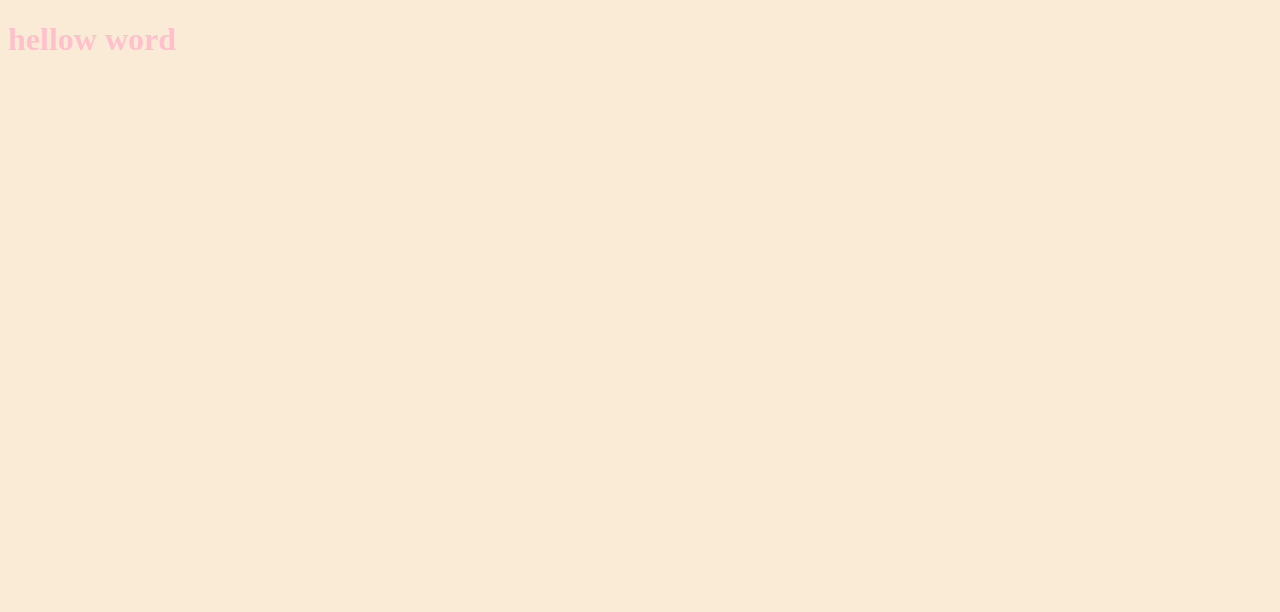
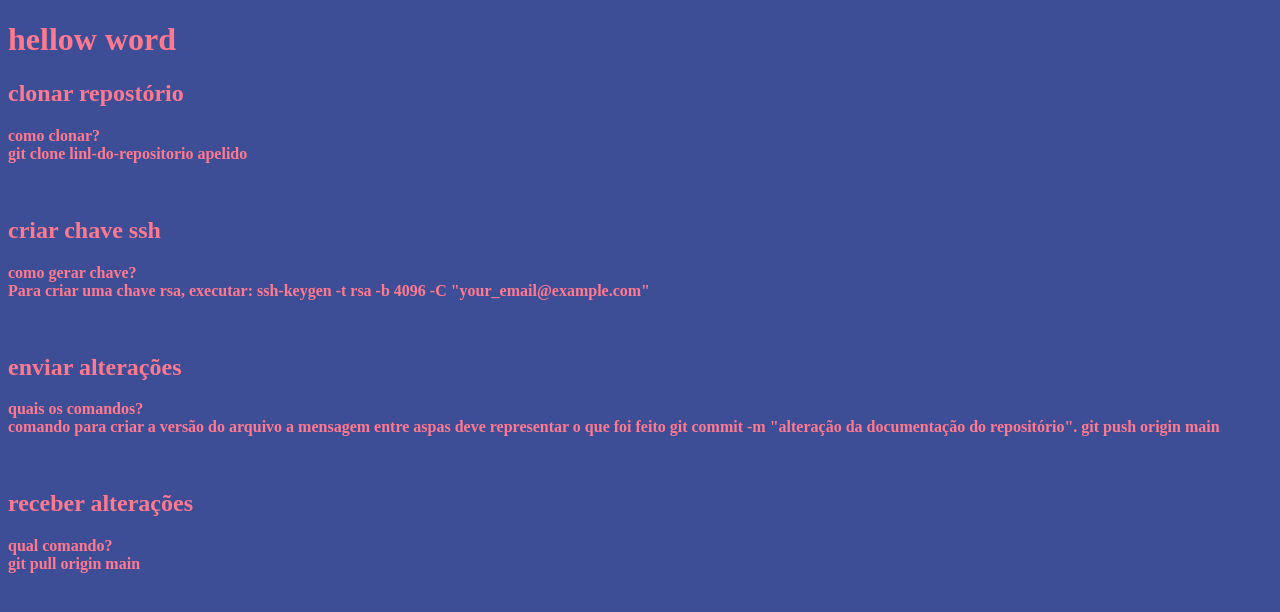
Before and after one commit to function404/hello_word, a plain HTML site: page index.html in a window 1280 px wide. Drawn offline with Linux system fonts and the light colour scheme.

Commit message:
alterei as perguntas

```diff
--- a/assets/css/estilo.css
+++ b/assets/css/estilo.css
@@ -1,5 +1,5 @@
 body {
-    background-color: antiquewhite;
-    color: pink;
+    background-color: rgb(62, 78, 150);
+    color: rgb(255, 121, 143);
     font-weight: bold;
 }
--- a/index.html
+++ b/index.html
@@ -9,5 +9,21 @@
 </head>
 <body>
     <h1>hellow word</h1>
+    <h2>clonar repostório</h2>
+    <p>como clonar? <br>
+        git clone linl-do-repositorio apelido</p>
+    <br>
+    <h2>criar chave ssh</h2>
+    <p>como gerar chave?<br>
+        Para criar uma chave rsa, executar: ssh-keygen -t rsa -b 4096 -C "your_email@example.com"</p>
+    <br>
+    <h2>enviar alterações</h2>
+    <p>quais os comandos?<br>
+        comando para criar a versão do arquivo a mensagem entre aspas deve representar o que foi feito git commit -m "alteração da documentação do repositório". git push origin main</p>
+    <br>
+    <h2>receber alterações</h2>
+    <p>qual comando?<br>
+        git pull origin main
+    </p>
 </body>
 </html>
```
